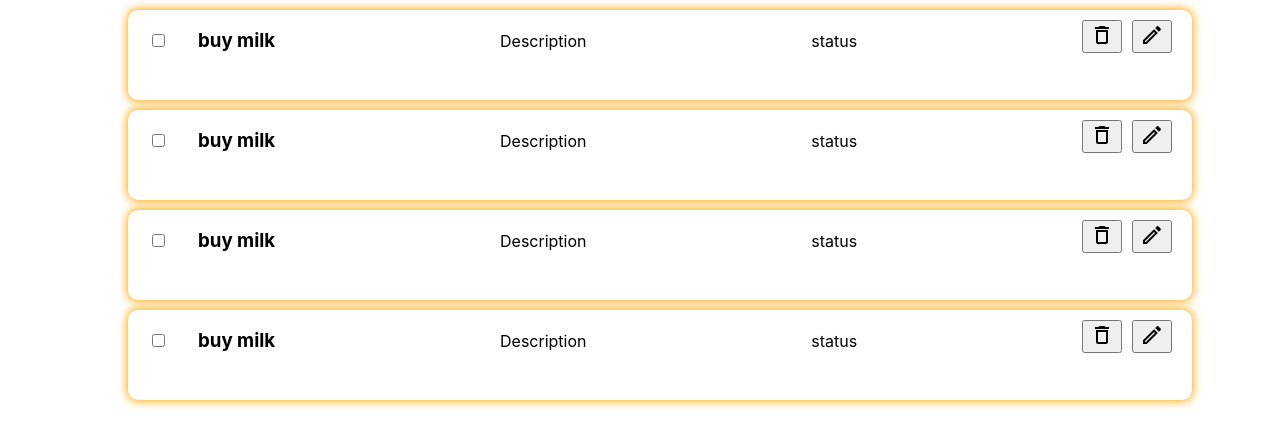
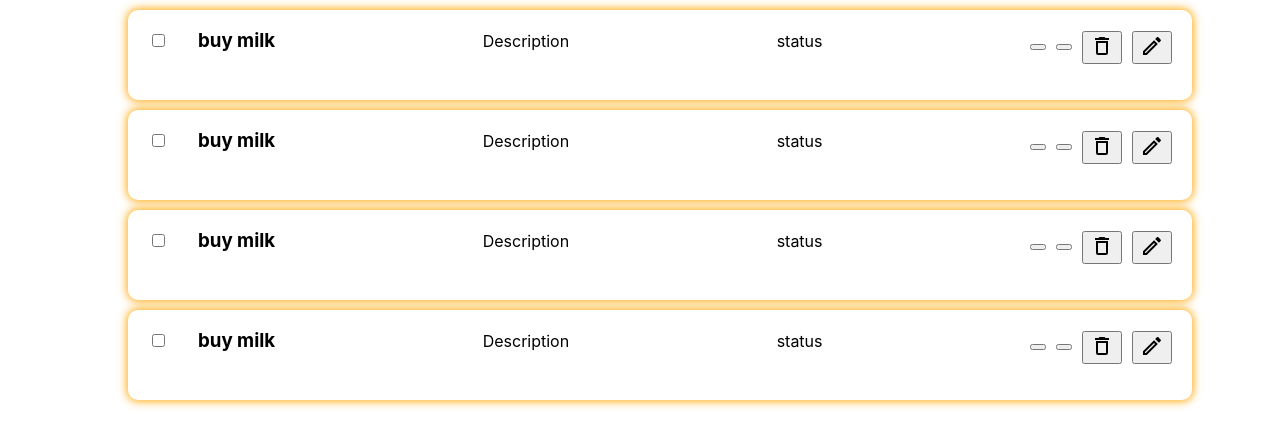
Before and after one commit to mahsaamini23/todoList, a React (Create React App) app: page / in a window 1280 px wide. Shown: the top 446 px of the page. Built offline with nearby package versions, Linux system fonts and the light colour scheme.

Commit message:
add tag button to Button component

```diff
--- a/src/component/button/Button.jsx
+++ b/src/component/button/Button.jsx
@@ -1,9 +1,11 @@
 import React from "react";
 
-const Button = () =>{
+const Button = ({children}) =>{
     return(
         <div>
-
+            <button type="button">
+                {children}
+            </button>
         </div>
     )
 }
--- a/src/component/card/Card.jsx
+++ b/src/component/card/Card.jsx
@@ -17,6 +17,8 @@ const Card =()=>{
                     <p className="card_description">{todo.description}</p>
                     <p>status</p>
                     <div className="card_btn">
+                        <Button/>
+                        <Button/>
                         <button className="btn_delete"><Delete/></button>
                         <button className="btn_edit"><Edit/></button>
                     </div>
```
